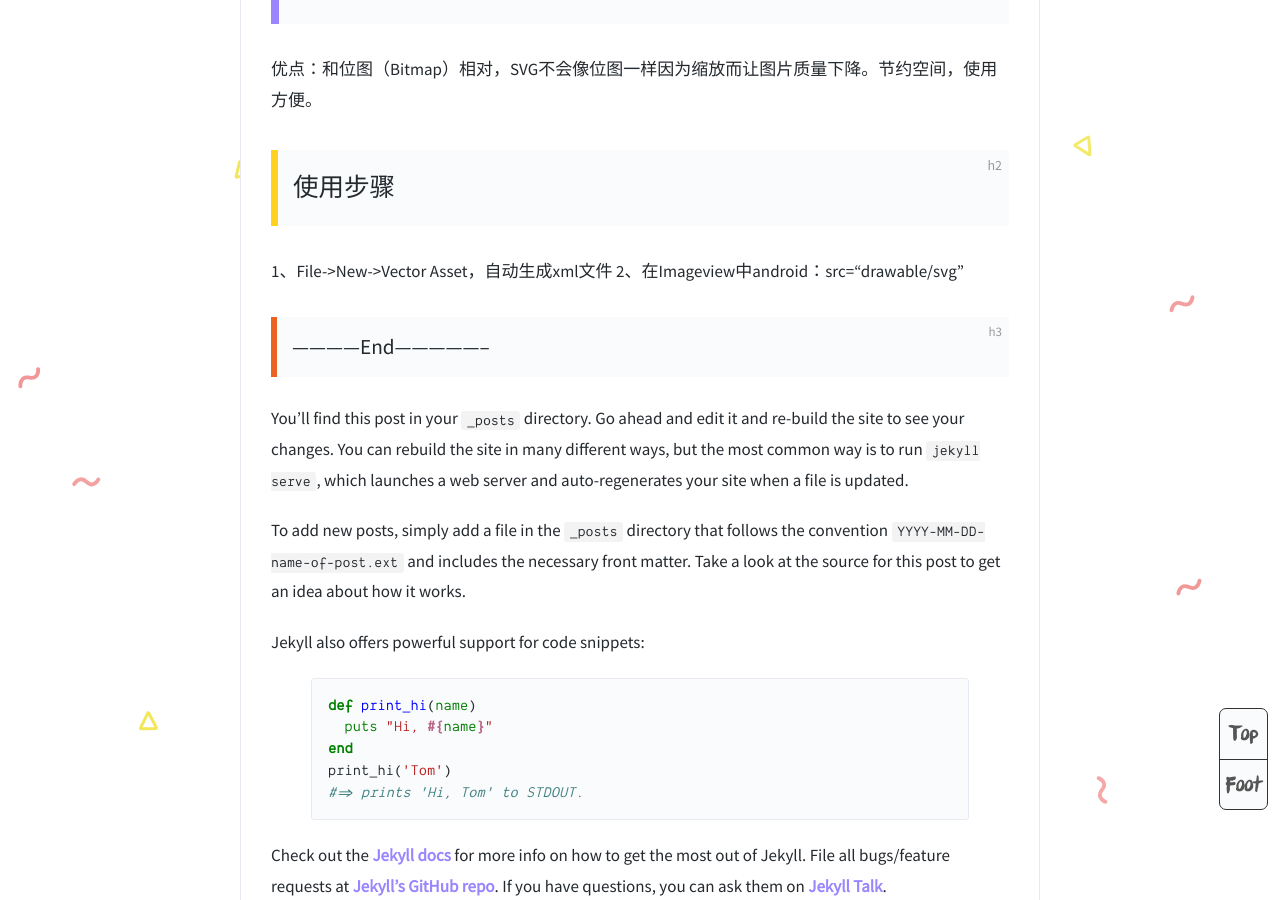
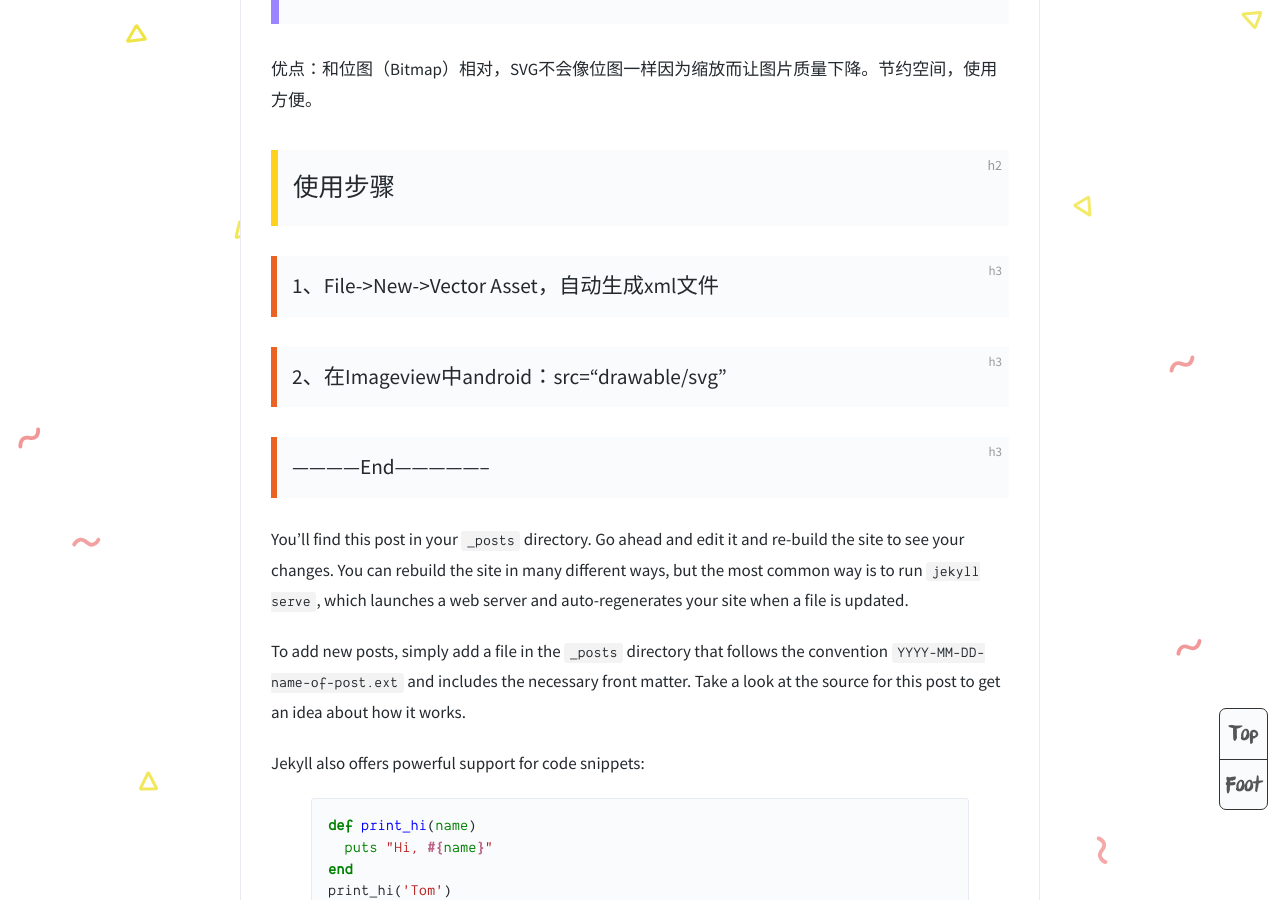
Before and after one commit to LucianQu/LucianQu.github.io, a Jekyll site: the page built from _posts/2018-10-16-SVG基本用法.markdown, in a window 1280 px wide and 900 px high, scrolled down 734 px. Built offline with Jekyll 4.4.1, drawn with Linux system fonts in a browser that asks for light colours; comment, search, counter and statistics services are not loaded.

```diff
--- a/_posts/2018-10-16-SVG基本用法.markdown
+++ b/_posts/2018-10-16-SVG基本用法.markdown
@@ -11,8 +11,8 @@ subtitle: '入门用法'
 # SVG全称Scalable Vector Graphics（可缩放矢量图形）。
 优点：和位图（Bitmap）相对，SVG不会像位图一样因为缩放而让图片质量下降。节约空间，使用方便。
 ## 使用步骤
-1、File->New->Vector Asset，自动生成xml文件
-2、在Imageview中android：src=“drawable/svg”
+### 1、File->New->Vector Asset，自动生成xml文件
+### 2、在Imageview中android：src=“drawable/svg”
 ### ------------End-----------------
 You’ll find this post in your `_posts` directory. Go ahead and edit it and re-build the site to see your changes. You can rebuild the site in many different ways, but the most common way is to run `jekyll serve`, which launches a web server and auto-regenerates your site when a file is updated.
 
```
